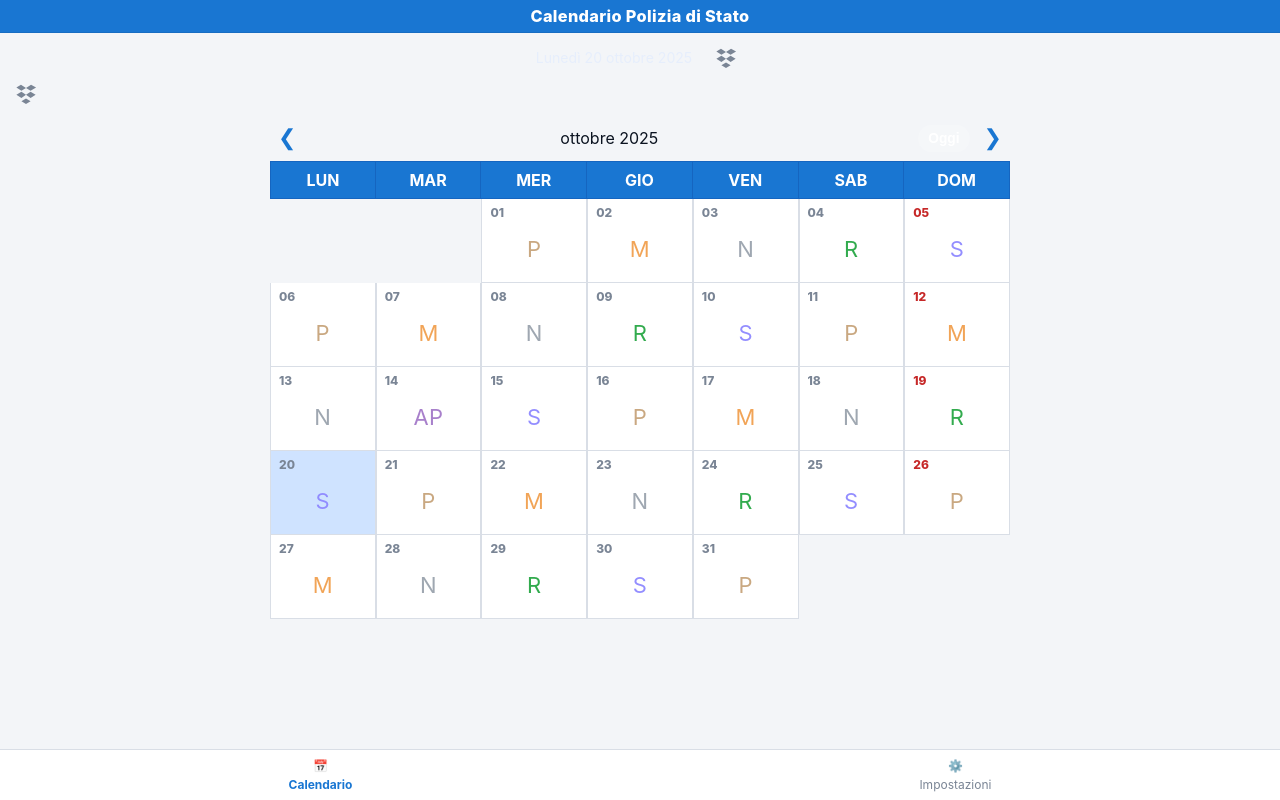
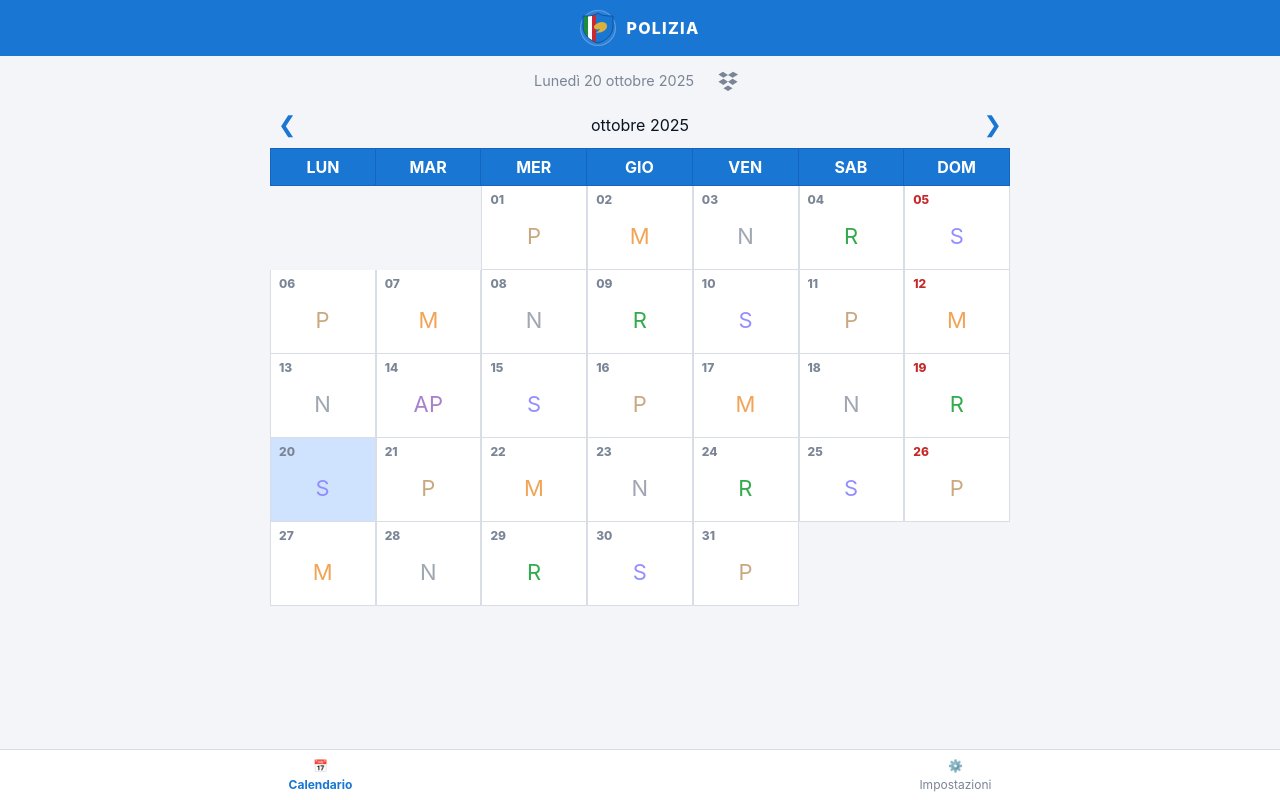
Before and after one commit to GAlabor/turni-pds, a plain HTML site: page index.html in a window 1280 px wide. Drawn offline with Linux system fonts and the light colour scheme.

Commit message:
Update index.html

```diff
--- a/index.html
+++ b/index.html
@@ -50,36 +50,12 @@
   body{margin:0;background:var(--bg);color:var(--text);font-family:-apple-system,BlinkMacSystemFont,"Segoe UI",Roboto,system-ui,"Helvetica Neue",Arial}
 
   /* =========================================================
-   [CSS-TOPBAR] Barra blu + data di oggi (AGGIORNATA)
+     [CSS-TOPBAR] Barra blu + data di oggi
      ========================================================= */
-.topbar{
-  position:sticky; top:0; z-index:5;
-  display:flex; align-items:center; justify-content:center; gap:10px;
-  padding:6px 12px;                      /* più bassa */
-  background:var(--iosBlue); color:#fff;
-  border-bottom:1px solid rgba(0,0,0,.08);
-}
-.brand-title{
-  font-weight:800;
-  letter-spacing:.02em;
-  font-size:1.02rem;
-  text-transform:none;
-  /* un look più “pulito”; se il sistema ha un buon font, lo prende */
-  font-family: ui-sans-serif, -apple-system, BlinkMacSystemFont, "Segoe UI", Roboto, system-ui, "Helvetica Neue", Arial;
-}
-.todayDate{
-  font-size:.88rem; text-align:center; color:#e6eefc; margin-top:6px;
-}
-
-/* Pulsante “Oggi” stile chip */
-.todayBtn{
-  appearance:none; border:0; cursor:pointer;
-  padding:6px 10px; margin-left:8px;
-  border-radius:999px; font-weight:700; font-size:.86rem;
-  background:rgba(255,255,255,.18); color:#fff;
-}
-.todayBtn:active{ transform:translateY(1px) }
-
+  .topbar{position:sticky;top:0;z-index:5;display:flex;align-items:center;gap:10px;justify-content:center;padding:10px 12px;background:var(--iosBlue);color:#fff}
+  .topbar .brand{display:flex;align-items:center;justify-content:center;width:36px;height:36px;border-radius:50%;background:rgba(255,255,255,.08);box-shadow:inset 0 0 0 1px rgba(255,255,255,.25)}
+  .brand-title{font-weight:800;letter-spacing:.08em}
+  .todayDate{font-size:.9rem;text-align:center;color:var(--muted);margin-top:6px}
 
   /* =========================================================
      [CSS-LAYOUT] Main, barra mese, intestazioni giorni
@@ -87,7 +63,6 @@
   main{max-width:760px;margin:8px auto 90px;padding:0 10px}
   .monthbar{display:grid;grid-template-columns:auto 1fr auto;align-items:center;gap:8px;margin:10px 0 6px}
   .monthbar .title{text-align:center}
-  .monthbar .todayBtn{ margin-left:4px }
   .navbtn{appearance:none;border:0;background:transparent;color:var(--iosBlue);font-size:22px;line-height:1;cursor:pointer;padding:6px 8px;border-radius:10px}
   .navbtn:active{background:rgba(25,118,210,.12)}
 
@@ -160,8 +135,6 @@
   .tabbar{position:fixed;bottom:0;left:0;right:0;background:var(--card);border-top:1px solid var(--gridBorder);display:flex;gap:10px;justify-content:space-around;padding:8px 10px}
   .tab{display:flex;flex-direction:column;align-items:center;gap:4px;color:var(--muted);font-size:12px;cursor:pointer}
   .tab.active{color:var(--iosBlue);font-weight:700}
-  .tab svg{ display:block; width:22px; height:22px }
-  .tab.active{ color:var(--iosBlue); font-weight:700 }
 
   /* =========================================================
      [CSS-FORMS TWEAKS] Campi, bottoni e griglia turni
@@ -402,24 +375,24 @@
 
 <body>
   <!-- =======================================================
-     [HTML-TOPBAR] Titolo + data (logo rimosso)
+       [HTML-TOPBAR] Logo + scritta POLIZIA STRADALE + data
        ======================================================= -->
-<div class="topbar" aria-label="Intestazione Calendario">
-  <div class="brand-title">Calendario Polizia di Stato</div>
+  <div class="topbar" aria-label="Intestazione Polizia Stradale">
+    <div class="brand" aria-hidden="true">
+      <svg viewBox="0 0 64 64" width="32" height="32" role="img" focusable="false" aria-hidden="true">
+        <defs><clipPath id="shield"><path d="M32 2c9 6 18 6 30 6v20c0 18-14 30-30 34C16 58 2 46 2 28V8c12 0 21 0 30-6z"/></clipPath></defs>
+        <g clip-path="url(#shield)">
+          <rect x="0" y="0" width="64" height="64" fill="#1976d2"/><rect x="4" y="0" width="8" height="64" fill="#1c8d3a"/><rect x="12" y="0" width="8" height="64" fill="#ffffff"/><rect x="20" y="0" width="8" height="64" fill="#c72b31"/>
+          <path d="M38 20c8 0 12 3 12 8 0 9-12 15-22 13 4-2 6-4 8-7-6 2-11 1-12-3-1-4 5-9 14-11z" fill="#d9b13e"/>
+        </g>
+        <path d="M32 2c9 6 18 6 30 6v20c0 18-14 30-30 34C16 58 2 46 2 28V8c12 0 21 0 30-6z" fill="none" stroke="#0f4fa3" stroke-width="2"/>
+      </svg>
+    </div>
+    <div class="brand-title">POLIZIA</div>
   </div>
 
   <div class="todayDate" id="todayHeaderRow" style="display:flex;align-items:center;justify-content:center;gap:8px">
   <span id="todayHeader"></span>
-  <!-- =========================================================
-       [UI-DROPBOX ICON HEADER] Stato collegamento (clic = collega)
-       ========================================================= -->
-  <button id="dbxIconHeader" class="dropboxIconBtn dbx-off" title="Collega Dropbox" aria-label="Collega Dropbox">
-    <svg viewBox="0 0 24 24" aria-hidden="true">
-      <path d="M6.5 3L12 6.5 7 9.5 1.5 6zM17.5 3L23 6 17 9.5 12 6.5zM7 10.5l5 3.5-5 3.5L1.5 14zM17 10.5l5.5 3.5L17 17.5l-5-3.5zM12 18l5 3-5 3-5-3z" fill="currentColor"/>
-    </svg>
-  </button>
-</div>
-
   <!-- =========================================================
        [UI-DROPBOX ICON HEADER] Stato collegamento (clic = collega)
        ========================================================= -->
@@ -438,12 +411,9 @@
 
     <section class="view active" id="view-calendar">
       <div class="monthbar">
-  <button class="navbtn" id="prev" aria-label="Mese precedente">&#x276E;</button>
+        <button class="navbtn" id="prev">&#x276E;</button>
         <div class="title" id="monthLabel">ottobre 2025</div>
-  <div style="display:flex;align-items:center;gap:6px">
-    <button class="todayBtn" id="todayBtn" title="Torna al mese corrente">Oggi</button>
-    <button class="navbtn" id="next" aria-label="Mese successivo">&#x276F;</button>
-  </div>
+        <button class="navbtn" id="next">&#x276F;</button>
       </div>
       <div class="weekhead"><div>LUN</div><div>MAR</div><div>MER</div><div>GIO</div><div>VEN</div><div>SAB</div><div>DOM</div></div>
       <section class="grid" role="grid" aria-labelledby="monthLabel"></section>
@@ -761,15 +731,6 @@ function storage_buildFilename(){
   }
 
   // =========================================================
-  // [FN: nav_toToday] Torna al mese corrente
-  // =========================================================
-  function nav_toToday(){
-    const now = new Date();
-    view = new Date(Date.UTC(now.getFullYear(), now.getMonth(), 1));
-    render_buildMonth(view.getUTCFullYear(), view.getUTCMonth());
-  }
-
-  // =========================================================
   // [FN: ui_switchTab] Cambio vista (calendario/impostazioni)
   // =========================================================
   function ui_switchTab(name){
@@ -885,9 +846,6 @@ function ui_defsRenderList(){
   const fmt=new Intl.DateTimeFormat('it-IT',{weekday:'long',day:'2-digit',month:'long',year:'numeric'});
   const f=fmt.format(new Date());
   document.getElementById('todayHeader').textContent=f.charAt(0).toUpperCase()+f.slice(1);
-  const todayBtn = document.getElementById('todayBtn');
-  if(todayBtn) todayBtn.addEventListener('click', nav_toToday);
-
 
   // Navigazione calendario
   document.getElementById('prev').addEventListener('click', ()=>nav_shift(-1));
@@ -1303,6 +1261,8 @@ function dbx_bindIconClicks(){
   });
 })();
 
+
+
   // =========================================================
 // [BLOCK: BOOTSTRAP] DOM ready
 // =========================================================
```
Lines whose indentation alone changed are shown as unchanged.
